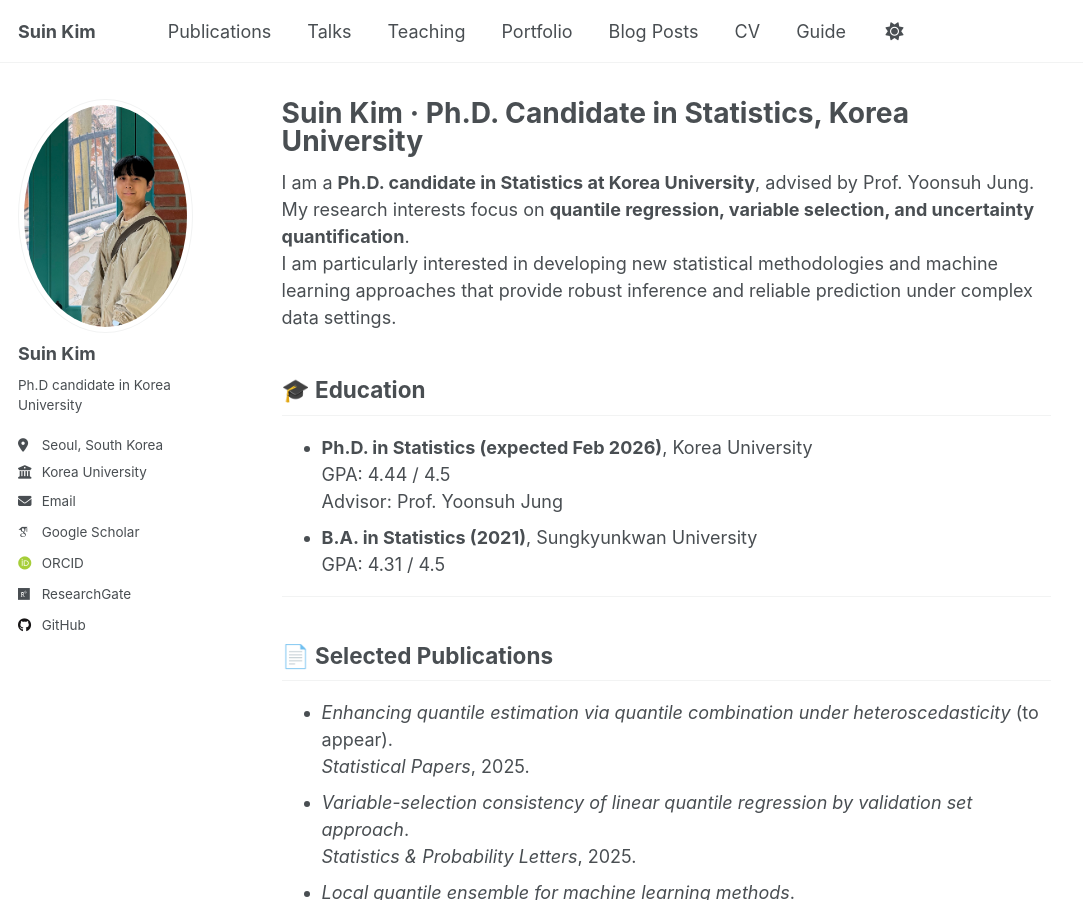
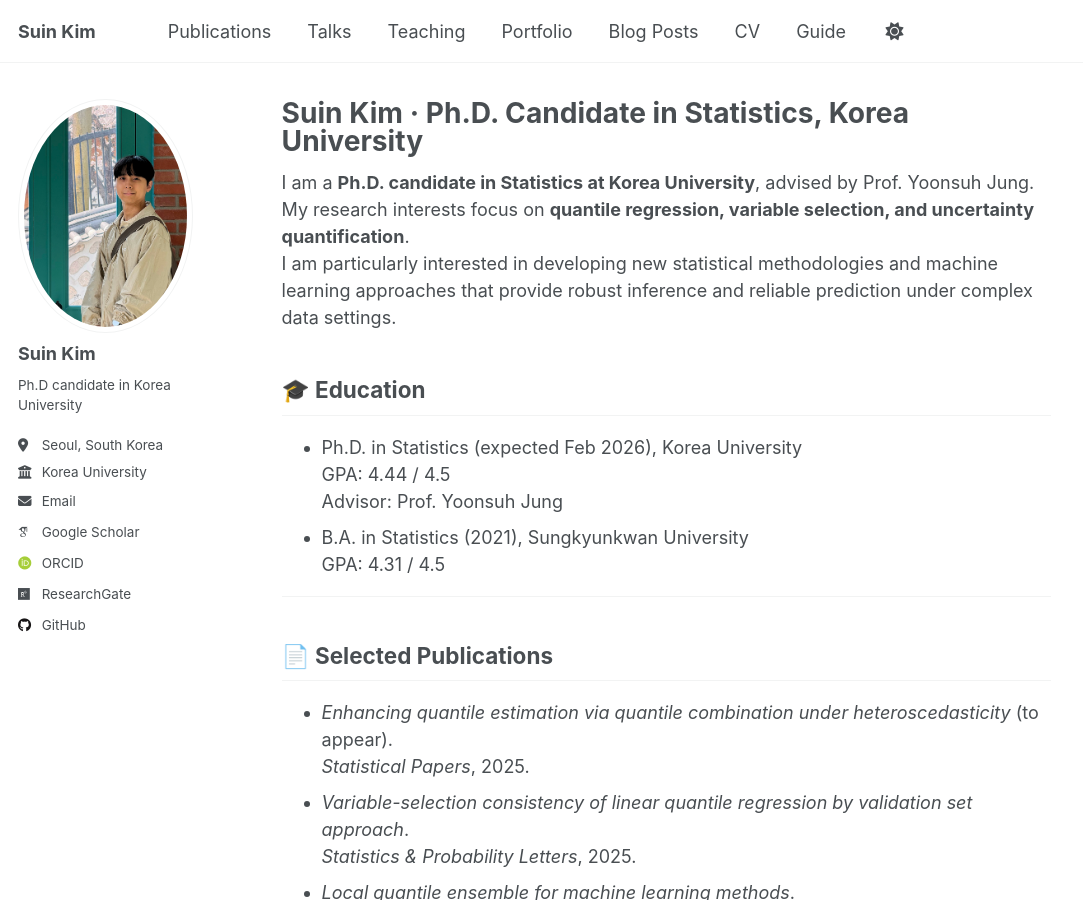
Before and after one commit to suinkim96/suinkim96.github.io, a Jekyll site: the page built from _pages/about.md, in a window 1280 px wide and 900 px high. Shown: the whole window, without its empty margins (0-1083 px from the left). Built offline with Jekyll 4.4.1, drawn with Linux system fonts in a browser that asks for light colours; some web fonts are replaced; a script that is not in the unit is left out.

```diff
--- a/_pages/about.md
+++ b/_pages/about.md
@@ -13,10 +13,10 @@ I am particularly interested in developing new statistical methodologies and mac
 
 
 ## 🎓 Education
-- **Ph.D. in Statistics (expected Feb 2026)**, Korea University
+- Ph.D. in Statistics (expected Feb 2026), Korea University
   GPA: 4.44 / 4.5
   Advisor: Prof. Yoonsuh Jung
-- **B.A. in Statistics (2021)**, Sungkyunkwan University
+- B.A. in Statistics (2021), Sungkyunkwan University
   GPA: 4.31 / 4.5
 
 ---
```
